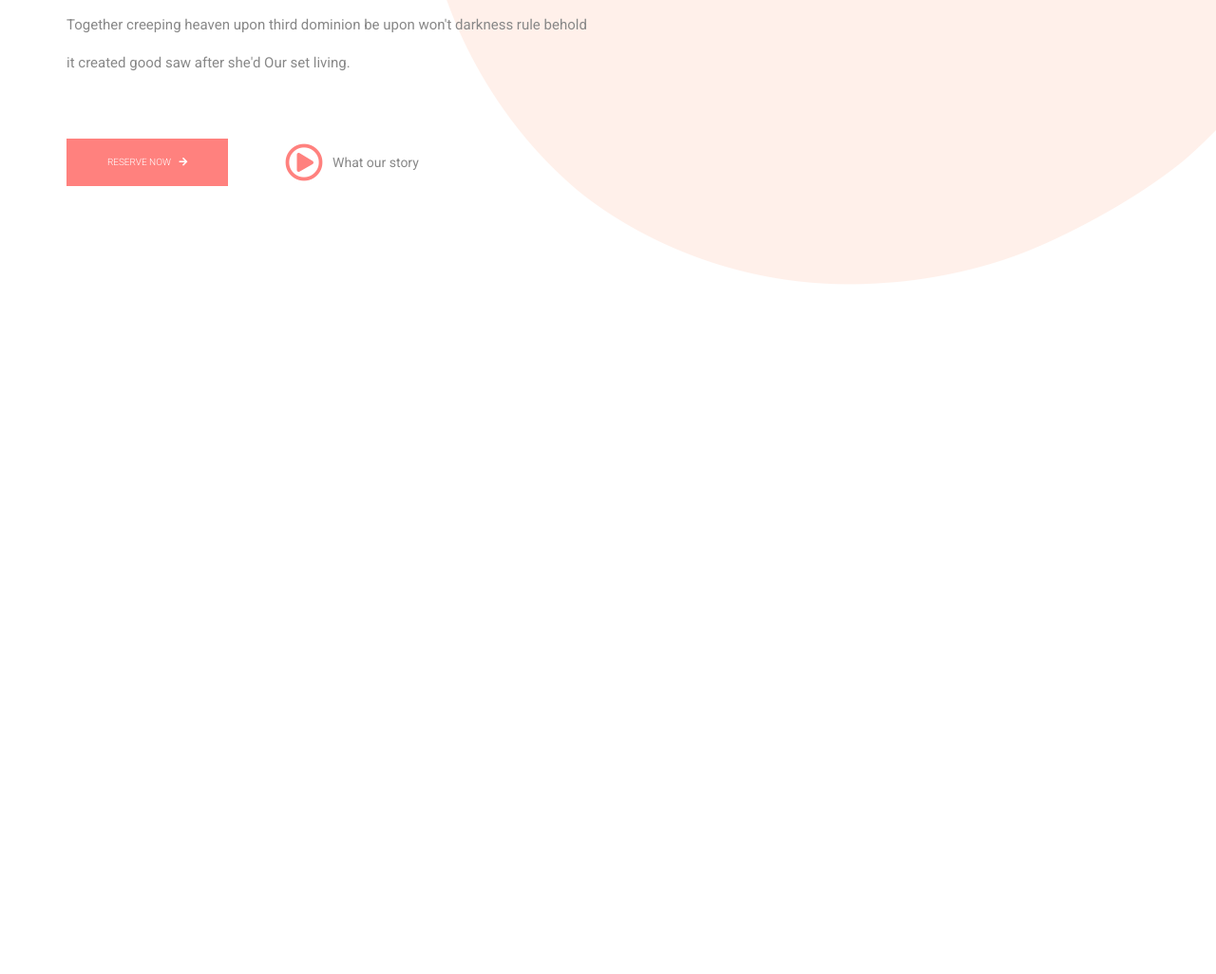
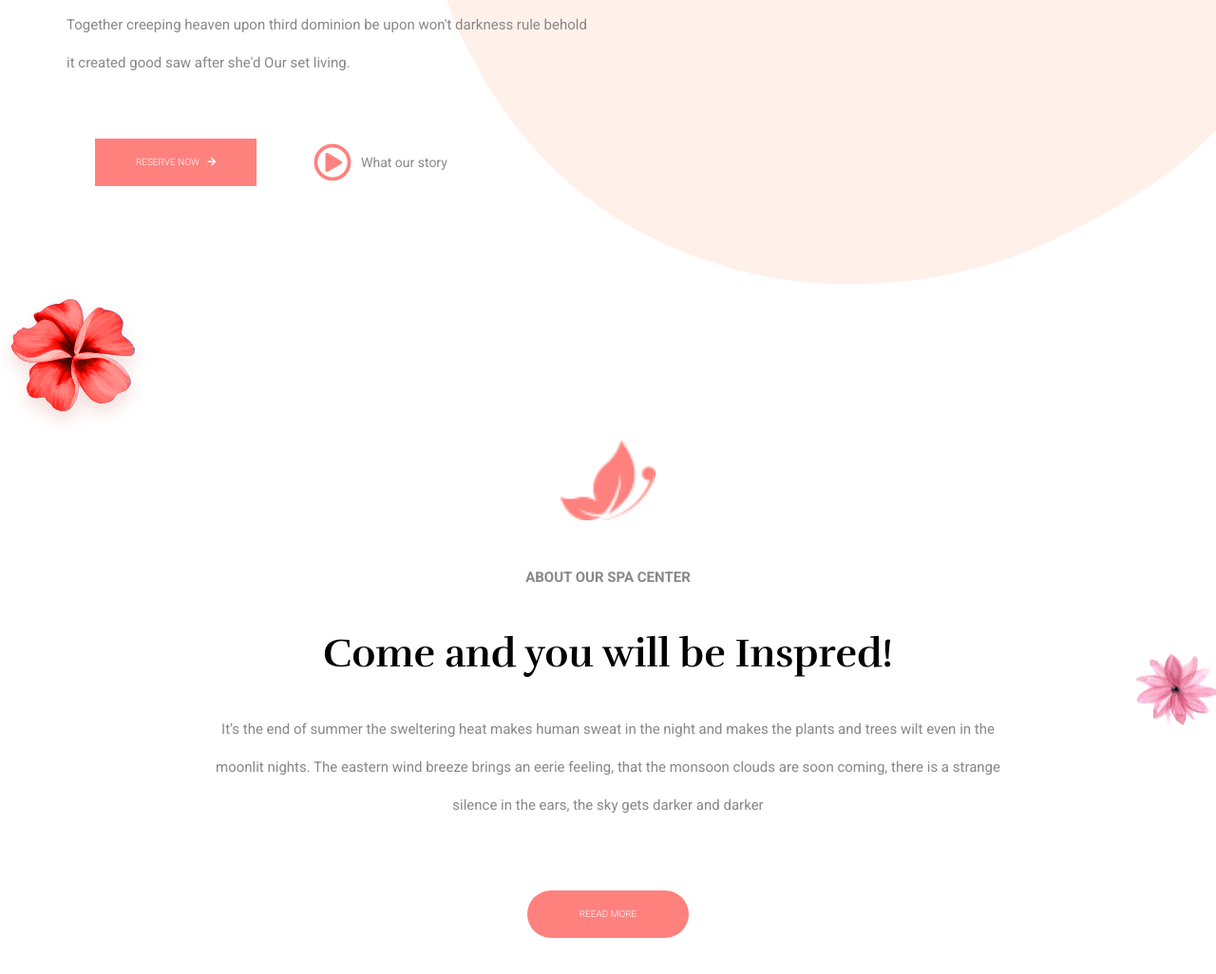
Before and after one commit to leminhtri900112/psd2html2, a website: page index.html in a window 1280 px wide. Shown: the part 590-1616 px from the top of the page at 95% size. Before the commit the page ends 890 px from the top, so only its background shows below. Drawn offline with nearby package versions, Linux system fonts and the light colour scheme.

Commit message:
add about psd2html2

```diff
--- a/index.html
+++ b/index.html
@@ -61,6 +61,26 @@
             </div>
 
         </div>
+        <div class="about">
+            <div class="about__inf container">
+                <div class="about__inf__content">
+                    <img src="./images/Icon2.png" alt="">
+                    <h3>ABOUT OUR SPA CENTER</h3>
+                    <div class="content">
+                        <h2>Come and you will be Inspred!</h2>
+                        <p>It’s the end of summer the sweltering heat makes human sweat
+                            in the night and makes the plants and trees wilt even in the moonlit nights.
+                            The eastern wind breeze brings an eerie feeling, that the monsoon clouds are soon coming,
+                            there is a strange silence in the ears, the sky gets darker and darker
+                            </p>
+                    </div>
+                    <a href="" class="button button--modifi button--radius">REEAD MORE</a>
+                </div>
+                <img src="./images/about1.png" alt="" class="about__inf--img1">
+                <img src="./images/about2.png" alt="" class="about__inf--img2">
+            </div>
+            <div class="about__img"></div>
+        </div>
     </div>
 </body>
 </html>
--- a/styles/main.css
+++ b/styles/main.css
@@ -15,8 +15,8 @@
     border: none;
     color: #ffffff;
 }
-.button-radius {
-    border-radius: 1rem;
+.button--radius {
+    border-radius: 3rem;
 }
 *{
     box-sizing: inherit;
@@ -130,7 +130,8 @@ img {
     line-height: 5rem;
     text-align: center;
     font-weight: 300;
-    margin-right: 6rem;
+    margin: 0 3rem;
+
 }
 .button--modifi i {
     padding-left: 6px;
@@ -140,6 +141,7 @@ img {
 
     display: flex;
     align-items: center;
+    margin: 0 3rem;
 }
 .button--video span {
     font-size: 1.4rem;
@@ -159,3 +161,47 @@ img {
     max-width: 43,4375%;
     z-index: -2;
 }
+/* about */
+.about__inf {
+    text-align: center;
+    position: relative;
+}
+.about__inf--img1 {
+    position: absolute;
+    top: 0;
+    left: -5%;
+}
+.about__inf--img2 {
+    position: absolute;
+    top: 50%;
+    right: -5%;
+    transform: translateY(-50%);
+}
+.about__inf__content {
+    padding: 13.5% 13.5%;
+    margin-top: 10rem;
+    z-index: 5;
+}
+.about__inf__content img {
+    margin: auto;
+    width: 10rem;
+}
+.about__inf__content h3 {
+    color: var(--content-text);
+    font-size: 1.5rem;
+    margin: 4rem 0;
+
+}
+.content h2 {
+    font-size: 4.2rem;
+    font-family: var(--secondary-font);
+    font-weight: bold;
+    margin: 0;
+    margin-bottom: 4rem;
+}
+.content p {
+    margin: 0;
+    margin-bottom: 7rem;
+    color: var(--content-text);
+    font-size: 1.5rem;
+}
--- a/styles/responsive.css
+++ b/styles/responsive.css
@@ -22,7 +22,6 @@
         flex-wrap: wrap;
     }
     .button--video {
-        margin-left: 0;
         margin-top: 2rem;
     }
     .header__content--tilte {
@@ -32,4 +31,17 @@
     .header__content--para {
         margin-bottom: 2rem;
     }
+    /* about */
+    .about__inf__content {
+        margin-top: 0;
+    }
+    .about__inf__content img {
+        width: 50px;
+    }
+    .about__inf--img1 {
+        left: -25%;
+    }
+    .about__inf--img2 {
+        right: -12%;
+    }
 }
```
Also changed, not shown: images/about1.png (added), images/about2.png (added).
